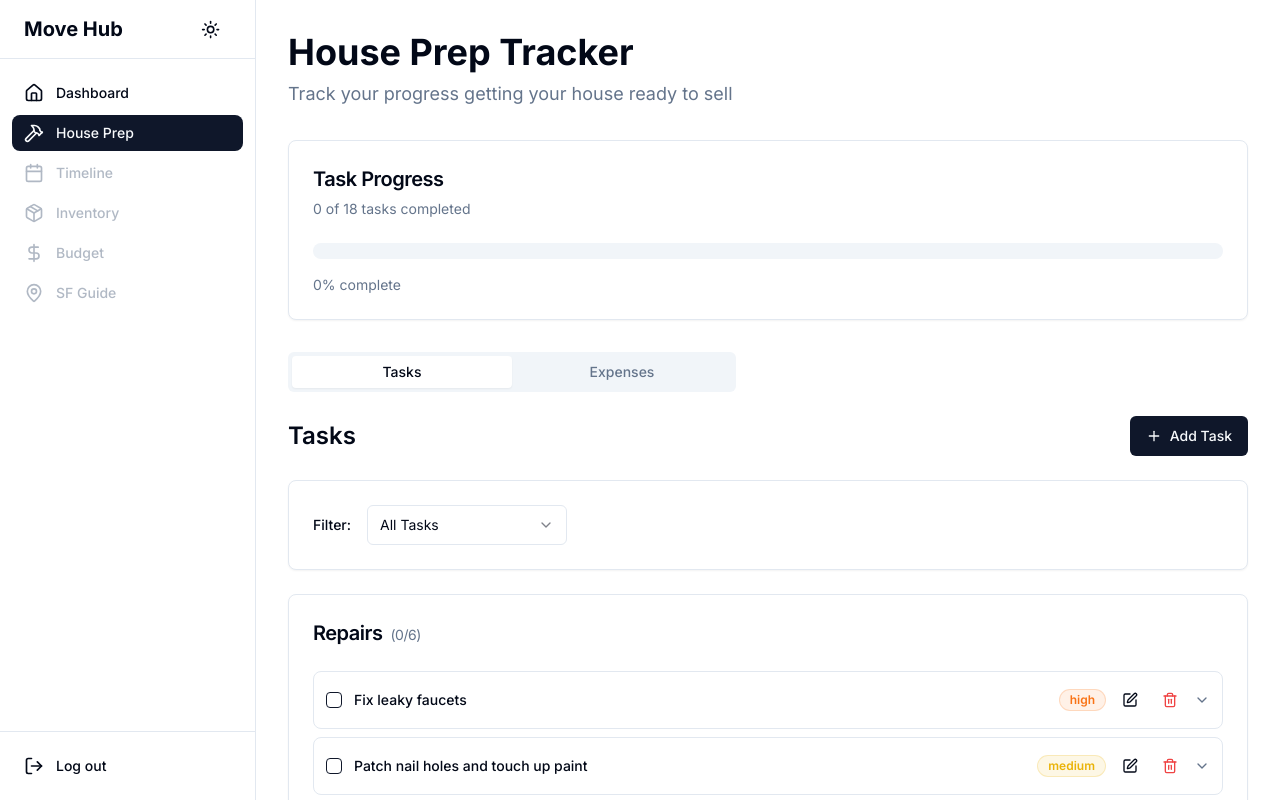
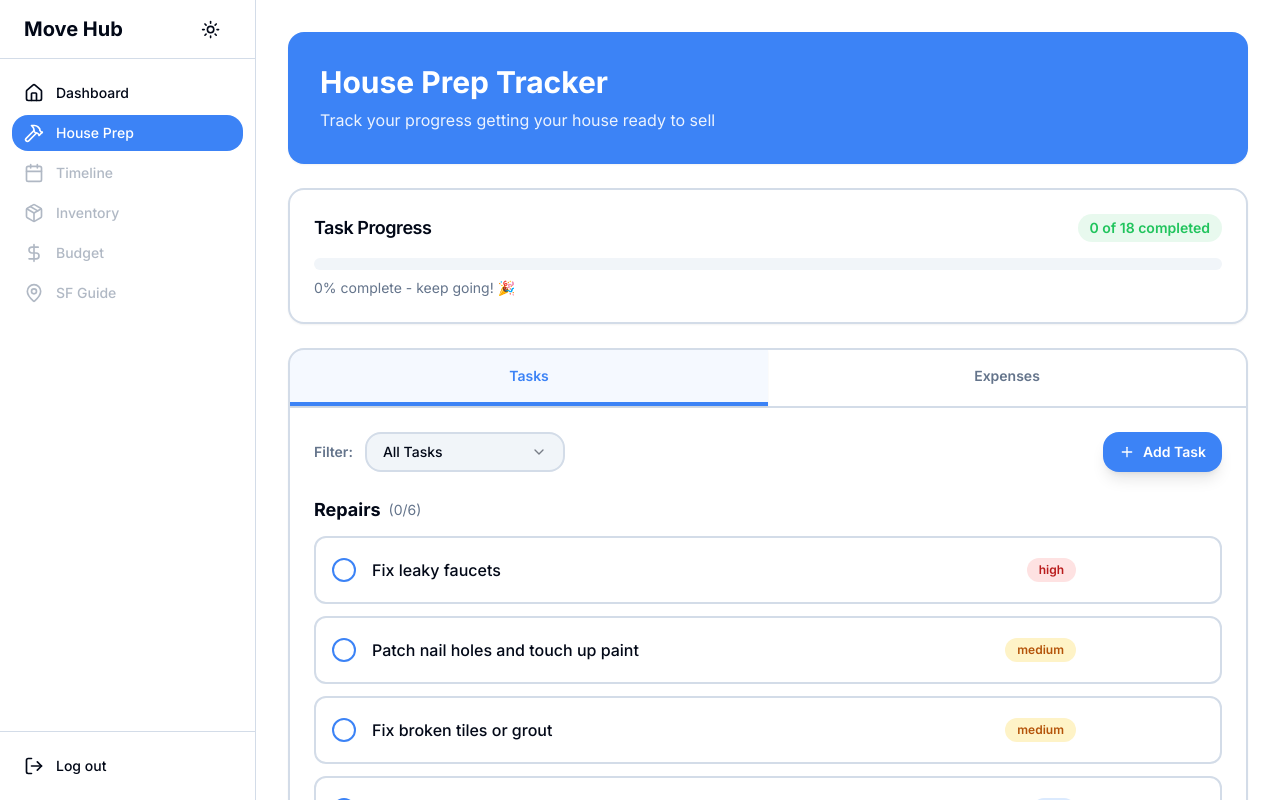
Before and after one commit to dwilhelmi/move-hub, a Next.js app: page /house-prep in a window 1280 px wide. Built offline with nearby package versions, Linux system fonts and the light colour scheme.

Commit message:
Style updates

```diff
--- a/app/globals.css
+++ b/app/globals.css
@@ -10,8 +10,8 @@
     --card-foreground: 222.2 84% 4.9%;
     --popover: 0 0% 100%;
     --popover-foreground: 222.2 84% 4.9%;
-    --primary: 222.2 47.4% 11.2%;
-    --primary-foreground: 210 40% 98%;
+    --primary: 217 91% 60%;
+    --primary-foreground: 0 0% 100%;
     --secondary: 210 40% 96.1%;
     --secondary-foreground: 222.2 47.4% 11.2%;
     --muted: 210 40% 96.1%;
@@ -20,15 +20,18 @@
     --accent-foreground: 222.2 47.4% 11.2%;
     --destructive: 0 84.2% 60.2%;
     --destructive-foreground: 210 40% 98%;
-    --border: 214.3 31.8% 91.4%;
-    --input: 214.3 31.8% 91.4%;
+    --border: 214.3 31.8% 87%;
+    --input: 214.3 31.8% 87%;
     --ring: 222.2 84% 4.9%;
-    --radius: 0.5rem;
+    --radius: 1rem;
     --chart-1: 12 76% 61%;
     --chart-2: 173 58% 39%;
     --chart-3: 197 37% 24%;
     --chart-4: 43 74% 66%;
     --chart-5: 27 87% 67%;
+    --countdown-bg: 24 95% 53%;
+    --countdown-foreground: 0 0% 100%;
+    --progress-color: 142 71% 45%;
   }
 
   .dark {
@@ -56,6 +59,10 @@
     --chart-3: 30 80% 55%;
     --chart-4: 280 65% 60%;
     --chart-5: 340 75% 55%;
+    --countdown-bg: 24 95% 45%;
+    --countdown-foreground: 0 0% 100%;
+    --progress-color: 142 71% 50%;
+    --primary: 217 91% 55%;
   }
 }
 
--- a/app/house-prep/page.tsx
+++ b/app/house-prep/page.tsx
@@ -2,6 +2,7 @@
 
 import { useState, useEffect } from "react"
 import { Tabs, TabsContent, TabsList, TabsTrigger } from "@/components/ui/tabs"
+import { Card } from "@/components/ui/card"
 import { Task, Expense, TaskCategory } from "@/app/lib/types"
 import {
   getTasks,
@@ -150,28 +151,38 @@ export default function HousePrepPage() {
 
   return (
     <div className="container mx-auto px-4 py-6 sm:px-6 lg:px-8 max-w-6xl md:pt-8">
-      <div className="mb-6 sm:mb-8">
-        <h1 className="text-2xl sm:text-3xl lg:text-4xl font-bold mb-2">House Prep Tracker</h1>
-        <p className="text-muted-foreground text-sm sm:text-base lg:text-lg">
-          Track your progress getting your house ready to sell
-        </p>
-      </div>
+      {/* Header */}
+      <Card className="mb-6 bg-primary text-primary-foreground border-0 rounded-2xl p-8">
+        <h1 className="text-3xl font-bold mb-2">House Prep Tracker</h1>
+        <p className="text-primary-foreground/90">Track your progress getting your house ready to sell</p>
+      </Card>
 
       <ProgressOverview
         completedCount={completedCount}
         totalCount={totalCount}
-        className="mb-6 sm:mb-8"
+        className="mb-6"
       />
 
       {/* Tabs */}
+      <Card className="overflow-hidden mb-0">
         <Tabs defaultValue="tasks" className="w-full">
-        <TabsList className="grid w-full sm:max-w-md grid-cols-2">
-          <TabsTrigger value="tasks">Tasks</TabsTrigger>
-          <TabsTrigger value="expenses">Expenses</TabsTrigger>
+          <TabsList className="w-full grid grid-cols-2 border-b-2 border-border bg-transparent p-0 h-auto rounded-none">
+            <TabsTrigger
+              value="tasks"
+              className="flex-1 px-6 py-4 font-semibold text-muted-foreground border-b-4 border-transparent data-[state=active]:text-primary data-[state=active]:border-b-4 data-[state=active]:border-primary data-[state=active]:bg-primary/5 rounded-none"
+            >
+              Tasks
+            </TabsTrigger>
+            <TabsTrigger
+              value="expenses"
+              className="flex-1 px-6 py-4 font-semibold text-muted-foreground border-b-4 border-transparent data-[state=active]:text-primary data-[state=active]:border-b-4 data-[state=active]:border-primary data-[state=active]:bg-primary/5 rounded-none hover:bg-accent transition-colors"
+            >
+              Expenses
+            </TabsTrigger>
           </TabsList>
 
           {/* Tasks Tab */}
-        <TabsContent value="tasks" className="mt-6">
+          <TabsContent value="tasks" className="p-6 mt-0">
             <TasksTab
               tasks={tasks}
               expandedTasks={expandedTasks}
@@ -184,7 +195,7 @@ export default function HousePrepPage() {
           </TabsContent>
 
           {/* Expenses Tab */}
-        <TabsContent value="expenses" className="mt-6">
+          <TabsContent value="expenses" className="p-6 mt-0">
             <ExpensesTab
               expenses={expenses}
               onEdit={setEditingExpense}
@@ -193,6 +204,7 @@ export default function HousePrepPage() {
             />
           </TabsContent>
         </Tabs>
+      </Card>
 
       {/* Task Form Dialog */}
       <TaskForm
--- a/app/page.tsx
+++ b/app/page.tsx
@@ -1,10 +1,9 @@
 "use client"
 
 import { useState, useEffect } from "react"
-import { Card, CardContent, CardDescription, CardHeader, CardTitle } from "@/components/ui/card"
-import { Button } from "@/components/ui/button"
+import { Card, CardHeader, CardTitle, CardDescription } from "@/components/ui/card"
 import Link from "next/link"
-import { ArrowRight, CheckCircle2 } from "lucide-react"
+import { ArrowRight, Wrench } from "lucide-react"
 import { getTasks, getMoveDetails, saveMoveDetails } from "@/app/lib/storage"
 import { ProgressOverview } from "@/components/house-prep/progress-overview"
 import { MovingCountdown } from "@/components/moving-countdown"
@@ -73,12 +72,18 @@ export default function Home() {
 
   return (
     <div className="container mx-auto px-4 py-6 sm:px-6 lg:px-8 max-w-6xl md:pt-8">
-      <div className="mb-8">
-        <h1 className="text-4xl font-bold mb-2">Welcome to Move Hub</h1>
-        <p className="text-muted-foreground text-lg">
+      {/* Welcome Banner */}
+      <Card className="mb-6 bg-primary text-primary-foreground border-0 rounded-2xl overflow-hidden relative">
+        <div className="absolute right-0 top-0 h-64 w-64 rounded-full bg-white/10 blur-3xl"></div>
+        <CardHeader className="relative p-8">
+          <CardTitle className="text-4xl font-bold mb-2">
+            Welcome to Move Hub
+          </CardTitle>
+          <CardDescription className="text-primary-foreground/90 text-lg">
             Your complete companion for planning and executing your move
-        </p>
-      </div>
+          </CardDescription>
+        </CardHeader>
+      </Card>
 
       <MoveDetailsCard
         moveDetails={moveDetails}
@@ -88,22 +93,28 @@ export default function Home() {
 
       {/* Quick Stats */}
       {moveDetails?.moveDate && (
-        <div className="grid grid-cols-1 md:grid-cols-2 gap-6 mb-8">
+        <div className="grid grid-cols-1 md:grid-cols-2 gap-6 mb-6">
           <MovingCountdown targetDate={new Date(moveDetails.moveDate)} />
 
+          <Link href="/house-prep" className="block">
             <ProgressOverview
               completedCount={tasksCompleted}
               totalCount={totalTasks}
+              className="cursor-pointer hover:shadow-md transition-shadow"
             />
+          </Link>
         </div>
       )}
 
       {!moveDetails?.moveDate && (
         <div className="mb-8">
+          <Link href="/house-prep" className="block">
             <ProgressOverview
               completedCount={tasksCompleted}
               totalCount={totalTasks}
+              className="cursor-pointer hover:shadow-md transition-shadow"
             />
+          </Link>
         </div>
       )}
 
@@ -118,28 +129,23 @@ export default function Home() {
         }}
       />
 
-      {/* Quick Links */}
-      <Card>
-        <CardHeader>
-          <CardTitle>Quick Actions</CardTitle>
-          <CardDescription>Access your active sections</CardDescription>
-        </CardHeader>
-        <CardContent>
-          <div className="flex flex-col gap-3">
+      {/* Quick Actions */}
+      <Card className="p-6">
+        <CardTitle className="text-xl font-bold mb-4">Quick Actions</CardTitle>
         <Link href="/house-prep">
-              <Button variant="outline" className="w-full justify-between">
-                <span className="flex items-center gap-2">
-                  <CheckCircle2 className="h-4 w-4" />
-                  House Prep Tracker
-                </span>
-                <ArrowRight className="h-4 w-4" />
-              </Button>
+          <button className="w-full flex items-center justify-between p-4 bg-slate-50 hover:bg-slate-100 rounded-xl border-2 border-slate-200 hover:border-primary transition-all group">
+            <div className="flex items-center gap-3">
+              <div className="w-10 h-10 rounded-lg bg-primary flex items-center justify-center">
+                <Wrench className="w-5 h-5 text-primary-foreground" />
+              </div>
+              <span className="font-semibold">House Prep Tracker</span>
+            </div>
+            <ArrowRight className="w-5 h-5 text-muted-foreground group-hover:text-primary group-hover:translate-x-1 transition-all" />
+          </button>
         </Link>
-            <div className="text-sm text-muted-foreground text-center py-2">
+        <p className="text-center text-sm text-muted-foreground mt-4">
           Timeline, Inventory, Budget, and SF Guide coming soon
-            </div>
-          </div>
-        </CardContent>
+        </p>
       </Card>
     </div>
   )
--- a/components/house-prep/progress-overview.tsx
+++ b/components/house-prep/progress-overview.tsx
@@ -1,4 +1,5 @@
-import { Card, CardContent, CardDescription, CardHeader, CardTitle } from "@/components/ui/card"
+import { Card, CardTitle } from "@/components/ui/card"
+import { cn } from "@/lib/utils"
 
 interface ProgressOverviewProps {
   completedCount: number
@@ -10,24 +11,22 @@ export function ProgressOverview({ completedCount, totalCount, className }: Prog
   const progress = totalCount > 0 ? (completedCount / totalCount) * 100 : 0
 
   return (
-    <Card className={className}>
-      <CardHeader className="pb-3 sm:pb-6">
-        <CardTitle className="text-lg sm:text-xl">Task Progress</CardTitle>
-        <CardDescription className="text-xs sm:text-sm">
-          {completedCount} of {totalCount} tasks completed
-        </CardDescription>
-      </CardHeader>
-      <CardContent>
-        <div className="w-full bg-secondary rounded-full h-3 sm:h-4 mb-3 sm:mb-4">
-          <div
-            className="bg-primary h-3 sm:h-4 rounded-full transition-all duration-300"
-            style={{ width: `${progress}%` }}
-          />
-        </div>
-        <p className="text-xs sm:text-sm text-muted-foreground">
-          {Math.round(progress)}% complete
-        </p>
-      </CardContent>
+    <Card className={cn("p-6 transition-all", className)}>
+      <div className="flex items-center justify-between mb-4">
+        <CardTitle className="text-lg font-semibold">Task Progress</CardTitle>
+        <span className="text-sm font-semibold text-progress-color bg-progress-color/10 px-3 py-1 rounded-full">
+          {completedCount} of {totalCount} completed
+        </span>
+      </div>
+      <div className="relative h-3 bg-secondary rounded-full overflow-hidden mb-2">
+        <div
+          className="absolute inset-y-0 left-0 bg-progress-color rounded-full transition-all duration-300"
+          style={{ width: `${progress}%` }}
+        />
+      </div>
+      <p className="text-sm text-muted-foreground">
+        {Math.round(progress)}% complete - keep going! 🎉
+      </p>
     </Card>
   )
 }
--- a/components/house-prep/task-card.tsx
+++ b/components/house-prep/task-card.tsx
@@ -1,11 +1,8 @@
 "use client"
 
 import { Checkbox } from "@/components/ui/checkbox"
-import { Badge } from "@/components/ui/badge"
-import { Button } from "@/components/ui/button"
 import { Task } from "@/app/lib/types"
-import { priorityColors, formatDate } from "./constants"
-import { Calendar, Edit, Trash2, ChevronDown, ChevronUp } from "lucide-react"
+import { Edit, Trash2, ChevronDown } from "lucide-react"
 
 interface TaskCardProps {
   task: Task
@@ -27,78 +24,74 @@ export function TaskCard({
   const isCompleted = task.status === "completed"
 
   return (
-    <div className="border rounded-lg overflow-hidden hover:shadow-sm transition-shadow">
-      {/* Task Header */}
     <div
-        className="flex flex-col sm:flex-row sm:items-center gap-2 sm:gap-3 p-3 cursor-pointer"
-        onClick={() => onToggleExpand(task.id)}
+      className={`group border-2 rounded-xl p-4 transition-all ${
+        isCompleted
+          ? 'bg-emerald-50 border-emerald-200'
+          : 'bg-white border-border hover:border-purple-300 hover:shadow-md'
+      }`}
     >
-        <div className="flex items-center gap-2 sm:gap-3 flex-1 min-w-0">
+      <div className="flex items-center gap-4">
         <Checkbox
           id={task.id}
           checked={isCompleted}
           onCheckedChange={() => onToggleComplete(task.id)}
-            onClick={(e) => e.stopPropagation()}
-            className="shrink-0"
+          className="w-6 h-6 rounded-lg border-2 shrink-0"
         />
+        <div className="flex-1 min-w-0">
           <label
             htmlFor={task.id}
-            className={`flex-1 text-sm font-medium leading-tight cursor-pointer truncate ${
-              isCompleted ? "line-through text-muted-foreground" : ""
+            className={`font-medium cursor-pointer ${
+              isCompleted ? 'line-through text-muted-foreground' : 'text-foreground'
             }`}
-            onClick={(e) => e.stopPropagation()}
           >
             {task.title}
           </label>
         </div>
-        <div className="flex items-center gap-1.5 sm:gap-2 flex-wrap">
-          {task.dueDate && (
-            <div className="flex items-center gap-1 text-xs text-muted-foreground shrink-0">
-              <Calendar className="h-3 w-3" />
-              <span className="hidden sm:inline">{formatDate(task.dueDate)}</span>
-              <span className="sm:hidden">{formatDate(task.dueDate)?.replace(/\s\d{4}/, "")}</span>
-            </div>
-          )}
-          <Badge
-            variant="outline"
-            className={`text-xs shrink-0 ${priorityColors[task.priority] || ""}`}
-          >
+        <span className={`px-3 py-1 rounded-full text-xs font-semibold shrink-0 ${
+          task.priority === 'high'
+            ? 'bg-red-100 text-red-700'
+            : task.priority === 'medium'
+            ? 'bg-amber-100 text-amber-700'
+            : 'bg-blue-100 text-blue-700'
+        }`}>
           {task.priority}
-          </Badge>
-          <Button
-            variant="ghost"
-            size="icon"
-            className="h-8 w-8 shrink-0"
+        </span>
+        <div className="flex items-center gap-2 opacity-0 group-hover:opacity-100 transition-opacity">
+          <button
+            className="p-2 hover:bg-purple-100 rounded-lg transition-colors"
             onClick={(e) => {
               e.stopPropagation()
               onEdit(task)
             }}
           >
-            <Edit className="h-4 w-4" />
-          </Button>
-          <Button
-            variant="ghost"
-            size="icon"
-            className="h-8 w-8 text-destructive hover:text-destructive shrink-0"
+            <Edit className="w-4 h-4 text-purple-600" />
+          </button>
+          <button
+            className="p-2 hover:bg-red-100 rounded-lg transition-colors"
             onClick={(e) => {
               e.stopPropagation()
               onDelete(task.id)
             }}
           >
-            <Trash2 className="h-4 w-4" />
-          </Button>
-          {isExpanded ? (
-            <ChevronUp className="h-4 w-4 text-muted-foreground shrink-0" />
-          ) : (
-            <ChevronDown className="h-4 w-4 text-muted-foreground shrink-0" />
-          )}
+            <Trash2 className="w-4 h-4 text-red-600" />
+          </button>
+          <button
+            className="p-2 hover:bg-gray-100 rounded-lg transition-colors"
+            onClick={(e) => {
+              e.stopPropagation()
+              onToggleExpand(task.id)
+            }}
+          >
+            <ChevronDown className={`w-4 h-4 text-muted-foreground transition-transform ${isExpanded ? 'rotate-180' : ''}`} />
+          </button>
         </div>
       </div>
 
       {/* Expanded Content */}
       {isExpanded && (
-        <div className="px-3 pb-3 pt-0 border-t bg-muted/30">
-          <div className="space-y-3 pt-3">
+        <div className="mt-4 pt-4 border-t border-border/50">
+          <div className="space-y-3">
             {task.description && (
               <div>
                 <p className="text-xs font-medium text-muted-foreground mb-1">
--- a/components/house-prep/task-filter.tsx
+++ b/components/house-prep/task-filter.tsx
@@ -1,7 +1,5 @@
 "use client"
 
-import { Card, CardContent } from "@/components/ui/card"
-import { Label } from "@/components/ui/label"
 import {
   Select,
   SelectContent,
@@ -20,14 +18,10 @@ interface TaskFilterProps {
 
 export function TaskFilter({ value, onChange }: TaskFilterProps) {
   return (
-    <Card>
-      <CardContent className="pt-4 sm:pt-6">
-        <div className="flex flex-col sm:flex-row sm:items-center gap-2 sm:gap-4">
-          <Label className="text-sm font-medium shrink-0">Filter:</Label>
-          <Select value={value} onValueChange={(value) => onChange(value as FilterType)}>
-            <SelectTrigger className="w-full sm:w-[200px]">
-              <SelectValue />
-            </SelectTrigger>
+    <Select value={value} onValueChange={(value) => onChange(value as FilterType)}>
+      <SelectTrigger className="px-4 py-2 bg-secondary border-2 border-border rounded-lg font-medium text-foreground focus:outline-none focus:ring-2 focus:ring-primary focus:border-transparent w-[200px]">
+        <SelectValue />
+      </SelectTrigger>
             <SelectContent>
               <SelectItem value="all">All Tasks</SelectItem>
               <SelectItem value="pending">Status: Pending</SelectItem>
@@ -39,10 +33,7 @@ export function TaskFilter({ value, onChange }: TaskFilterProps) {
               <SelectItem value="cleaning">Category: Cleaning</SelectItem>
               <SelectItem value="paperwork">Category: Paperwork</SelectItem>
               <SelectItem value="photos">Category: Photos</SelectItem>
-            </SelectContent>
-          </Select>
-        </div>
-      </CardContent>
-    </Card>
+      </SelectContent>
+    </Select>
   )
 }
--- a/components/house-prep/tasks-tab.tsx
+++ b/components/house-prep/tasks-tab.tsx
@@ -1,7 +1,6 @@
 "use client"
 
 import { useState, useMemo } from "react"
-import { Card, CardContent, CardHeader, CardTitle } from "@/components/ui/card"
 import { Button } from "@/components/ui/button"
 import { Task, TaskCategory, TaskStatus } from "@/app/lib/types"
 import { TaskCard } from "./task-card"
@@ -54,19 +53,20 @@ export function TasksTab({
   }, [filteredTasks])
 
   return (
-    <div className="space-y-4 sm:space-y-6">
-      <div className="flex flex-col sm:flex-row sm:items-center sm:justify-between gap-3">
-        <h2 className="text-xl sm:text-2xl font-semibold">Tasks</h2>
-        <Button onClick={onAddClick} className="w-full sm:w-auto">
-          <Plus className="h-4 w-4 mr-2" />
+    <div className="space-y-6">
+      <div className="flex items-center justify-between mb-6">
+        <div className="flex items-center gap-3">
+          <span className="text-sm font-semibold text-muted-foreground">Filter:</span>
+          <TaskFilter value={filter} onChange={setFilter} />
+        </div>
+        <Button onClick={onAddClick} className="flex items-center gap-2 bg-primary hover:bg-primary/90 font-semibold rounded-lg shadow-lg hover:shadow-lg transition-all">
+          <Plus className="w-4 h-4" />
           Add Task
         </Button>
       </div>
 
-      <TaskFilter value={filter} onChange={setFilter} />
-
       {/* Tasks by Category */}
-      <div className="space-y-6">
+      <div className="space-y-3">
         {categoryOrder.map((category) => {
           const categoryTasks = tasksByCategory[category]
           if (categoryTasks.length === 0) return null
@@ -76,17 +76,11 @@ export function TasksTab({
           ).length
 
           return (
-            <Card key={category}>
-              <CardHeader>
-                <CardTitle className="text-xl">
-                  {categoryLabels[category]}
-                  <span className="ml-2 text-sm font-normal text-muted-foreground">
-                    ({categoryCompleted}/{categoryTasks.length})
-                  </span>
-                </CardTitle>
-              </CardHeader>
-              <CardContent>
-                <div className="space-y-2">
+            <div key={category} className="space-y-3">
+              <div className="flex items-center gap-2 mb-3">
+                <h3 className="text-lg font-bold">{categoryLabels[category]}</h3>
+                <span className="text-sm text-muted-foreground">({categoryCompleted}/{categoryTasks.length})</span>
+              </div>
               {categoryTasks.map((task) => (
                 <TaskCard
                   key={task.id}
@@ -99,8 +93,6 @@ export function TasksTab({
                 />
               ))}
             </div>
-              </CardContent>
-            </Card>
           )
         })}
       </div>
--- a/components/ui/card.tsx
+++ b/components/ui/card.tsx
@@ -9,7 +9,7 @@ const Card = React.forwardRef<
   <div
     ref={ref}
     className={cn(
-      "rounded-lg border bg-card text-card-foreground shadow-sm",
+      "rounded-2xl border-2 bg-card text-card-foreground shadow-sm",
       className
     )}
     {...props}
--- a/tailwind.config.ts
+++ b/tailwind.config.ts
@@ -51,6 +51,13 @@ const config: Config = {
           "4": "hsl(var(--chart-4))",
           "5": "hsl(var(--chart-5))",
         },
+        countdown: {
+          bg: "hsl(var(--countdown-bg))",
+          foreground: "hsl(var(--countdown-foreground))",
+        },
+        progress: {
+          color: "hsl(var(--progress-color))",
+        },
       },
       borderRadius: {
         lg: "var(--radius)",
```
Also changed, not shown: components/move-details-card.tsx (+19 -20 lines), components/moving-countdown.tsx (+8 -38 lines). Lines whose indentation alone changed are shown as unchanged.
